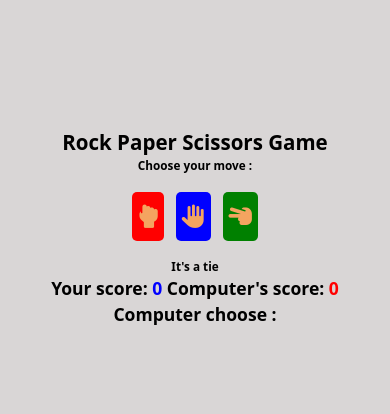
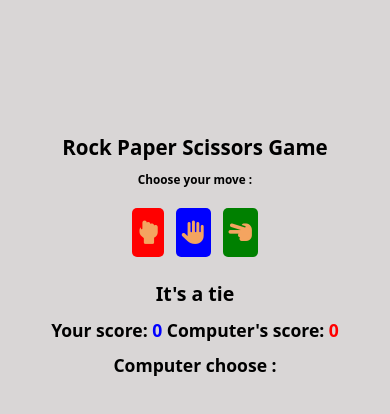
Before and after one commit to CodeWith-Vikash/rock-paper-scissor-game, a plain HTML site: page index.html in a window 390 px wide. Drawn offline with Linux system fonts and the light colour scheme.

Commit message:
Update style.css

```diff
--- a/style.css
+++ b/style.css
@@ -15,7 +15,7 @@
     /* border: 1px solid black; */
     font-family: system-ui, -apple-system, BlinkMacSystemFont, 'Segoe UI', Roboto, Oxygen, Ubuntu, Cantarell, 'Open Sans', 'Helvetica Neue', sans-serif;
     font-size:3vmax;
-    line-height: 1.5;
+    line-height: 2;
     margin-top: 15vh;
     text-align: center;
 }
@@ -65,4 +65,7 @@ h4 span{
     .options{
         gap: 3vw;
     }
+    .message{
+        font-size: 5vmin;
+    }
 }
```
